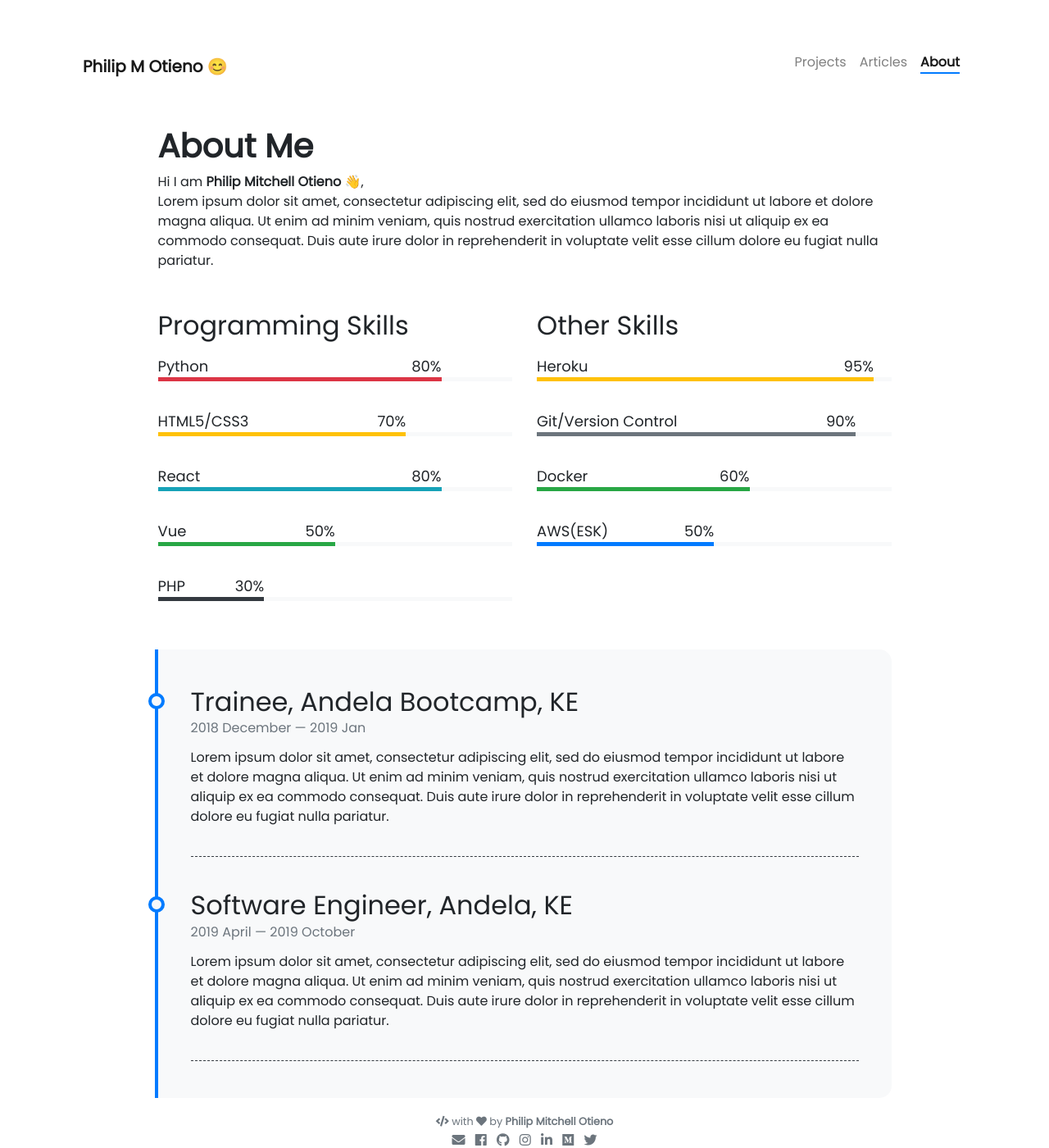
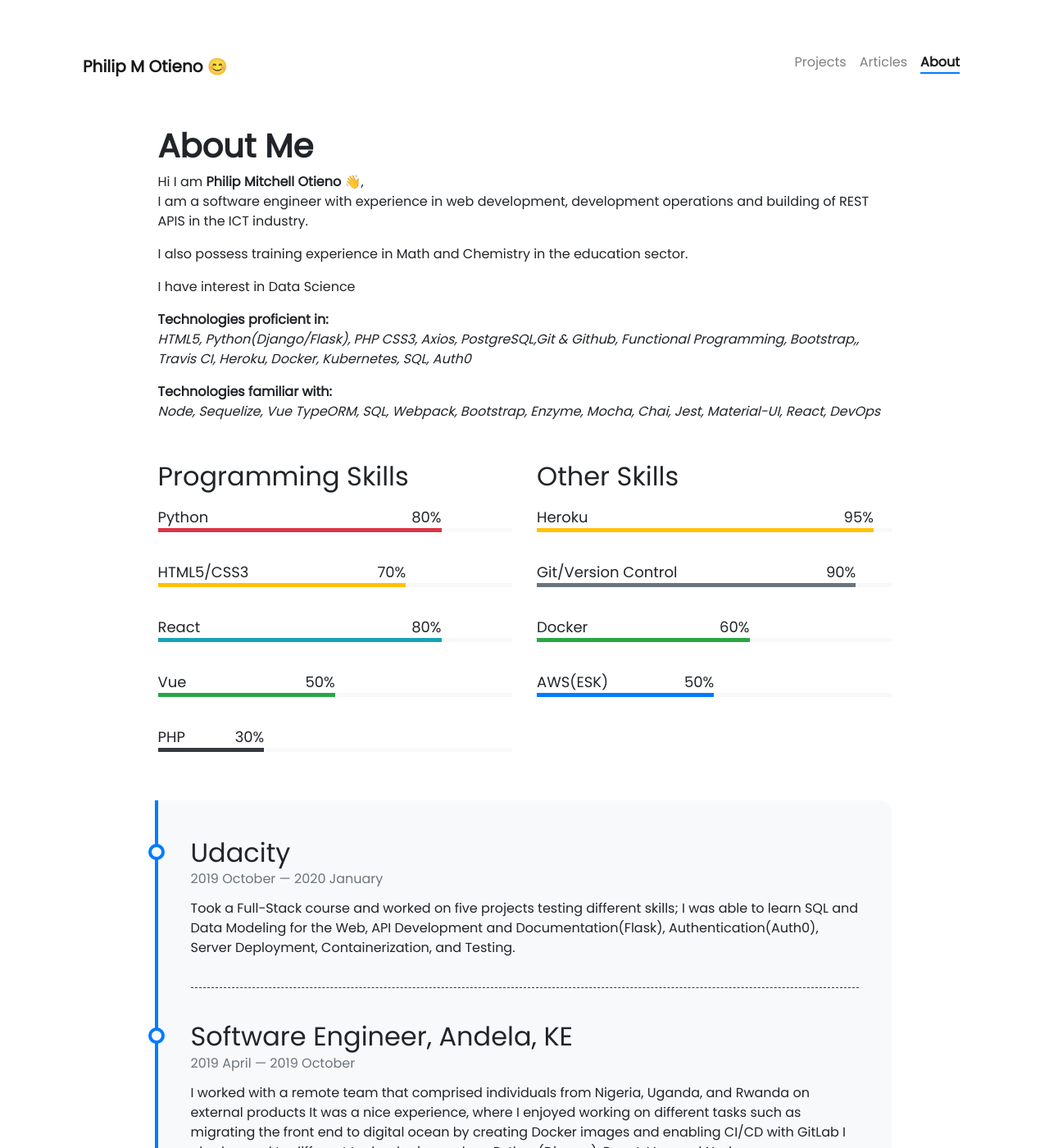
Before and after one commit to Philipotieno/Philipotieno.github.io, a Jekyll site: the page built from pages/about.md, in a window 1280 px wide and 1400 px high. Shown: the whole window at 82% size. Built offline with Jekyll 4.4.1, drawn with Linux system fonts in a browser that asks for light colours; nearby versions of some CDN libraries; emoji names are drawn with the system emoji font; some of the changed text lies outside the part shown.

Commit message:
Update my about

```diff
--- a/_data/timeline.yml
+++ b/_data/timeline.yml
@@ -1,17 +1,21 @@
-- title: Trainee, Andela Bootcamp, KE
-  from: 2018 December
-  to: 2019 Jan
-  description: Lorem ipsum dolor sit amet, consectetur adipiscing elit,
-               sed do eiusmod tempor incididunt ut labore et dolore magna aliqua.
-               Ut enim ad minim veniam, quis nostrud exercitation ullamco laboris
-               nisi ut aliquip ex ea commodo consequat. Duis aute irure dolor in
-               reprehenderit in voluptate velit esse cillum dolore eu fugiat nulla pariatur.
+- title: Udacity
+  from: 2019 October
+  to: 2020 January
+  description: Took a Full-Stack course and worked on five projects testing different skills;
+                I was able to learn SQL and Data Modeling for the Web, API Development and Documentation(Flask),
+                Authentication(Auth0), Server Deployment, Containerization, and Testing.
+
 
 - title: Software Engineer, Andela, KE
   from: 2019 April
   to: 2019 October
-  description: Lorem ipsum dolor sit amet, consectetur adipiscing elit,
-               sed do eiusmod tempor incididunt ut labore et dolore magna aliqua.
-               Ut enim ad minim veniam, quis nostrud exercitation ullamco laboris
-               nisi ut aliquip ex ea commodo consequat. Duis aute irure dolor in
-               reprehenderit in voluptate velit esse cillum dolore eu fugiat nulla pariatur.
+  description: I worked with a remote team that comprised individuals from Nigeria, Uganda, and Rwanda on external products
+                It was a nice experience, where I enjoyed working on different tasks such as migrating the front end to digital ocean by creating Docker images and enabling CI/CD with GitLab
+                I also learned to different technologies such as Python(Django), React, Vue and Node.
+
+- title: Trainee, Andela Bootcamp, KE
+  from: 2018 December
+  to: 2019 Jan
+  description: This was my first time to create on API and it was one of the most challenging experiences I encountered in the tech field.
+                I learned different technologies such as Git & Version control, continuous deployment to Heroku, HTML/CSS, API versioning, PostgreSQL
+                and API documentation.
--- a/pages/about.md
+++ b/pages/about.md
@@ -8,7 +8,23 @@ weight: 3
 # **About Me**
 
 Hi I am **{{ site.author.name }}** :wave:,<br>
-Lorem ipsum dolor sit amet, consectetur adipiscing elit, sed do eiusmod tempor incididunt ut labore et dolore magna aliqua. Ut enim ad minim veniam, quis nostrud exercitation ullamco laboris nisi ut aliquip ex ea commodo consequat. Duis aute irure dolor in reprehenderit in voluptate velit esse cillum dolore eu fugiat nulla pariatur.
+I am a software engineer with experience in web development, development operations and building of REST APIS in the ICT industry.
+
+I also possess training experience in Math and Chemistry in the education sector.
+
+I have interest in Data Science
+
+<b>Technologies proficient in:</b><br>
+<i>
+    HTML5, Python(Django/Flask), PHP
+    CSS3, Axios, PostgreSQL,Git & Github, Functional Programming, Bootstrap,, Travis CI,
+    Heroku, Docker, Kubernetes, SQL, Auth0
+</i>
+
+<b>Technologies familiar with:</b><br>
+<i>
+    Node, Sequelize, Vue TypeORM, SQL, Webpack, Bootstrap, Enzyme, Mocha, Chai, Jest, Material-UI, React, DevOps
+</i>
 
 <div class="row">
 {% include about/skills.html title="Programming Skills" source=site.data.programming-skills %}
```
